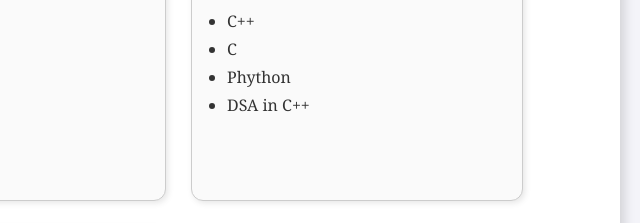
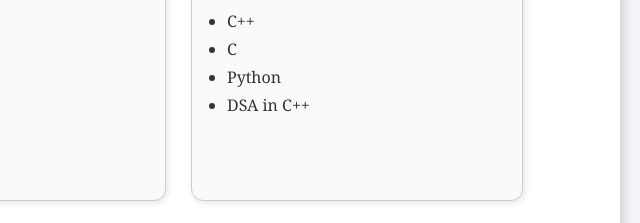
Before and after one commit to Shravan-009/Portfolio, a plain HTML site: page index.html in a window 1280 px wide. Shown: the part 283-506 px from the top of the page, 640-1280 px from the left. Drawn offline with Linux system fonts and the light colour scheme.

Commit message:
Update index.html

```diff
--- a/index.html
+++ b/index.html
@@ -29,7 +29,7 @@
              <h3 class="skills">Languages skills</h3>
             <ul><li>C++</li>
             <li>C</li>
-            <li>Phython</li>
+            <li>Python</li>
             <li>DSA in C++</li></ul>
 
         </div>
@@ -54,4 +54,5 @@
    </span>
    <br>
 </body>
+
 </html>
```
